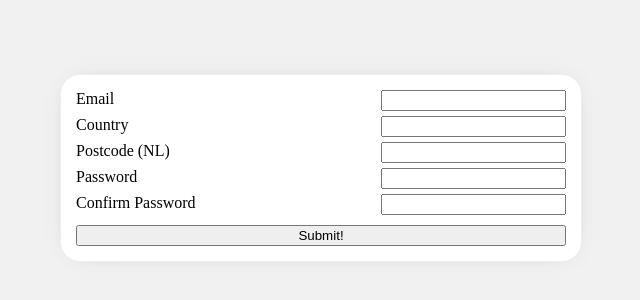
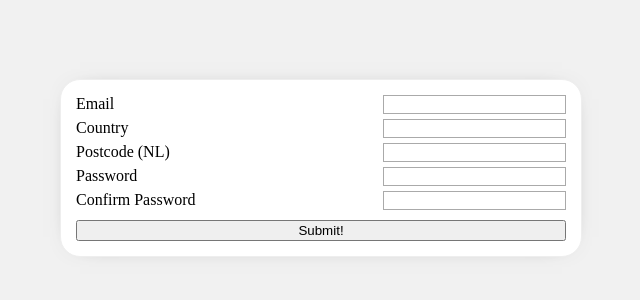
Before and after one commit to bjorn1213/odin-mini-form-validation, a website: page index.html in a window 1280 px wide. Shown: the part 232-532 px from the top of the page, 319-959 px from the left. Drawn offline with Linux system fonts and the light colour scheme.

Commit message:
Add invalid field styling

```diff
--- a/style.css
+++ b/style.css
@@ -44,3 +44,13 @@ body {
   margin: 5px;
   flex: 1;
 }
+
+input {
+  transition: border 300ms;
+  border: 1px solid #aaa;
+  outline: none;
+}
+
+input:invalid {
+  border-color: #b40000;
+}
```
